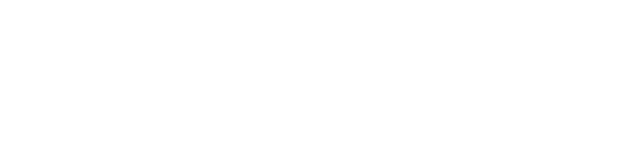
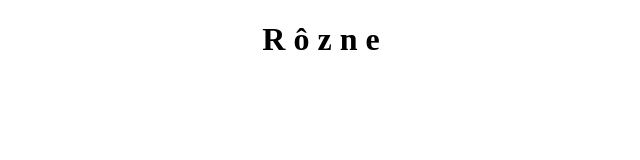
Before and after one commit to fugisk/pre_Git, a plain HTML site: page index.html in a window 1280 px wide. Shown: the whole page, without its empty margins (319-959 px from the left). Drawn offline with Linux system fonts and the light colour scheme.

Commit message:
Update index.html

```diff
--- a/index.html
+++ b/index.html
@@ -3,6 +3,7 @@
 <head>
 <meta charset="utf-8" />
 <title>F U G I</title>
+<h1><div style="text-align: center;">R ô z n e</div></h1>
 </head>
 <body>
 
```
